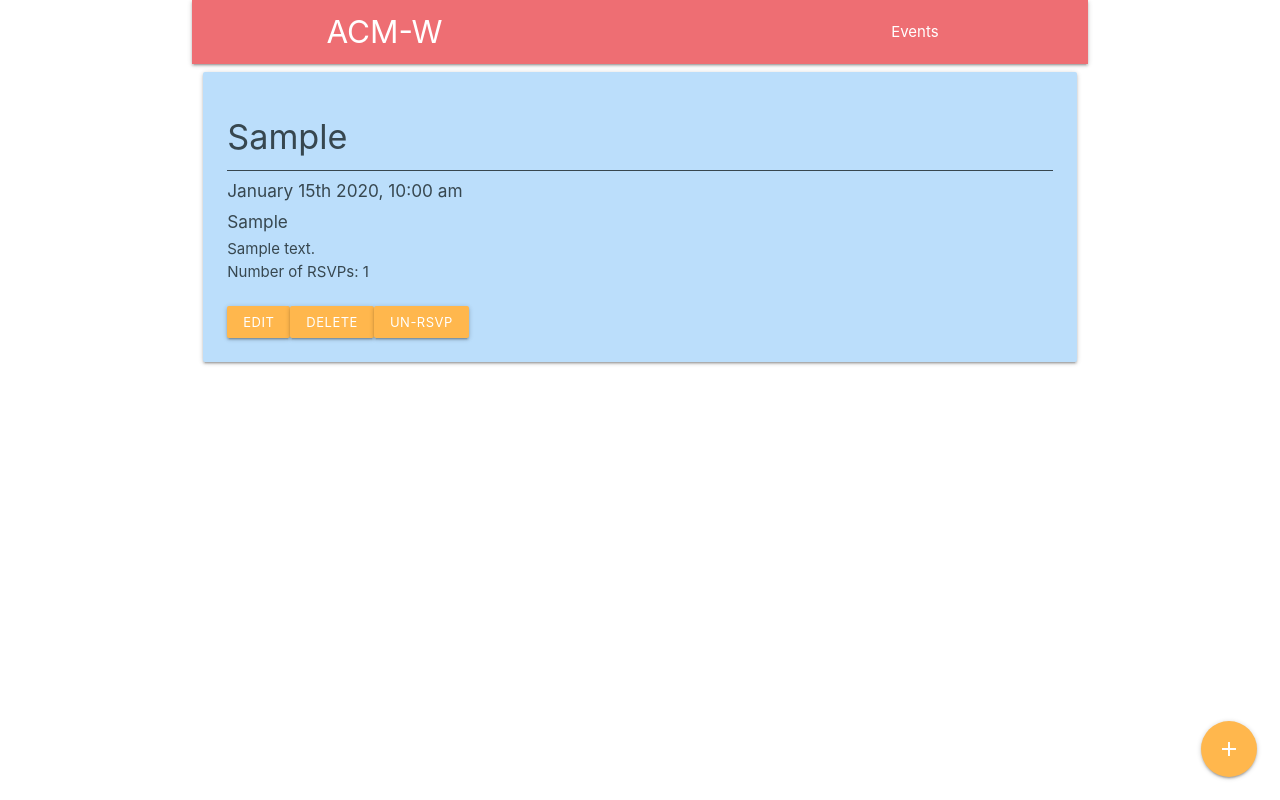
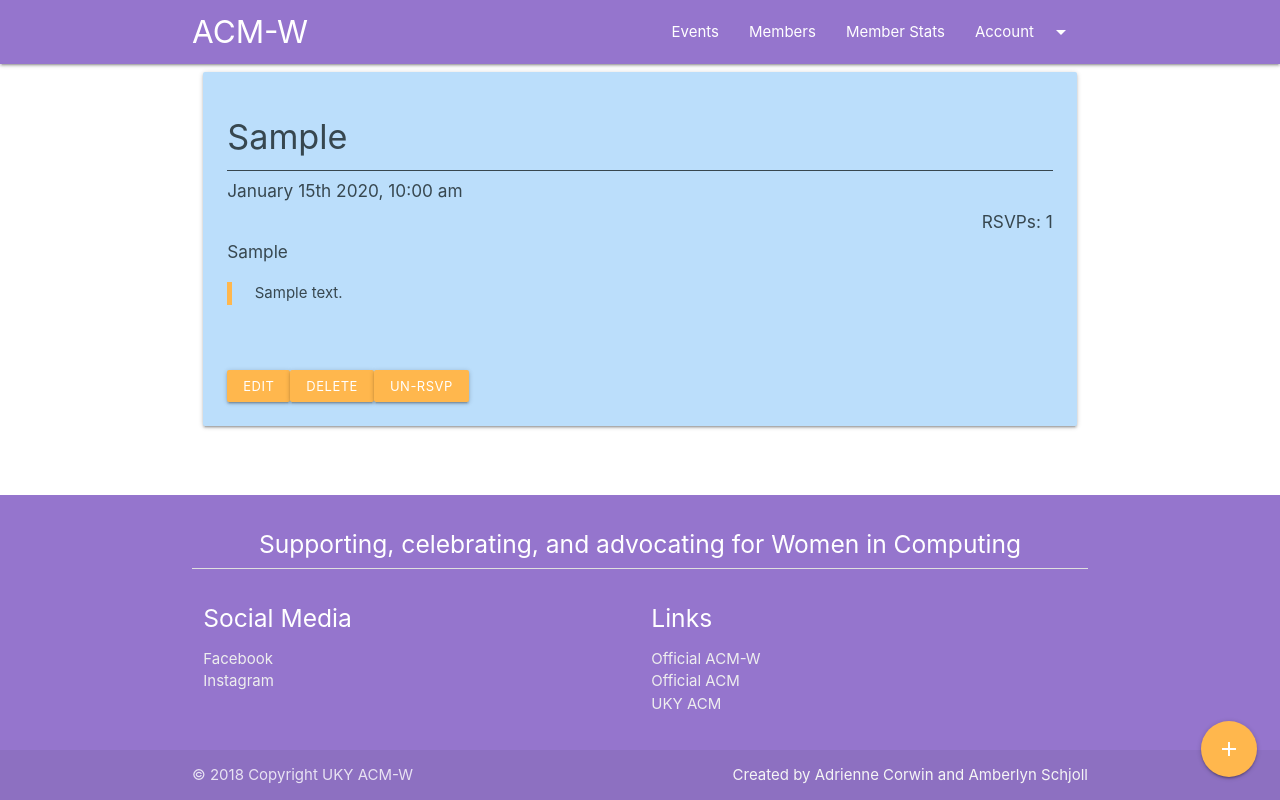
Before and after one commit to aschjoll/acmw-database, a PHP site: page /events.php?RSVP=1 in a window 1280 px wide. Run offline with PHP 8.4, Linux system fonts and the light colour scheme; the visitor is signed in with stand-in values (Sample User, id 1); tables that the repository leaves empty or names only in its code hold one stand-in row (values such as "Sample post"); data that the repository does not hold is empty; some libraries are stand-ins or nearby versions.

Commit message:
styling and members page

```diff
--- a/events.php
+++ b/events.php
@@ -82,14 +82,13 @@ while ($studentResult = mysqli_fetch_assoc($result2)){
 		      <span class="blue-grey-text text-darken-3">
 		        <h4><?php echo $title[$eventid]?></h4>
 		        <div class="divider blue-grey darken-3"></div>
-		          <h6><?php echo $formattedDateTime[$eventid]?></h6>
-			  <h6><?php echo $location[$eventid]?></h6>
-		          <?php echo $description[$eventid]?><br>
-			  <?php echo "Number of RSVPs: ".$RSVPCount; ?><br><br>
+		          <h6><?php echo $formattedDateTime[$eventid]?></h6><h6 class="right-align"><?php echo "RSVPs: ".$RSVPCount; ?></h6>
+		  <h6><?php echo $location[$eventid]?></h6>
+		  <blockquote><?php echo $description[$eventid]?></blockquote><br><br>
 		          <?php
 				if ($isOfficer){
 					echo "<a class=\"waves-effect waves-light btn-small modal-trigger orange lighten-2\" href=\"#edit$eventid\">Edit</a>";
-		          		echo "<a class=\"waves-effect waves-light btn-small orange lighten-2\" href=\"?delete=$eventid\">Delete</a>";
+		          		echo "<a class=\"waves-effect waves-light btn-small orange lighten-2\" href=\"events.php?delete=$eventid\">Delete</a>";
 		          	}
 				if (!$RSVPEED[$eventid]){
 					echo "<a class=\"waves-effect waves-light btn-small orange lighten-2\" href=\"?RSVP=$eventid\">RSVP</a>";
--- a/footer.php
+++ b/footer.php
@@ -1,13 +1,76 @@
+     </main>
+  </div>
+</body>
+	<footer class="page-footer deep-purple lighten-2">
+          <div class="container">
+            <div class="row">
+              <div class="center">
+                <h5 class="white-text">Supporting, celebrating, and advocating for Women in Computing</h5>
+              <div class="divider"></div>
+	      </div>
+            </div>
+            <div class="row">
+              <div class="col s6 push-s6">
+                <h5 class="white-text">Links</h5>
+                <ul>
+                  <li><a class="grey-text text-lighten-3" href="https://women.acm.org/">Official ACM-W</a></li>
+		  <li><a class="grey-text text-lighten-3" href="https://www.acm.org/">Official ACM</a></li>
+		  <li><a class="grey-text text-lighten-3" href="http://acm.cs.uky.edu/">UKY ACM</a></li>
+                </ul>
+              </div>
+	      <div class="col s6 pull-s6">
+		<h5 class="white-text">Social Media</h5>
+		<ul>
+		  <li><a class="grey-text text-lighten-3" href="https://www.facebook.com/ukacmw/">Facebook</a></li>
+		  <li><a class="grey-text text-lighten-3" href="https://www.instagram.com/ukacmw/">Instagram</a></li>
+	      </div>
+            </div>
+          </div>
+          <div class="footer-copyright">
+            <div class="container">
+            © 2018 Copyright UKY ACM-W
+            <span class="grey-text text-lighten-4 right">Created by Adrienne Corwin and Amberlyn Schjoll</span>
+            </div>
+          </div>
+        </footer>
+</html>
+<style>
+  body {
+    display: flex;
+    min-height: 100vh;
+    flex-direction: column;
+  }
 
-</div>
+  main {
+    flex: 1 0 auto;
+  }
+
+  blockquote{
+    margin: 20px 0;
+    padding-left: 1.5rem;
+    border-left: 5px solid #ffb74d; /* Just change the color value and that's it*/
+  }
+</style>
     <script type = "text/javascript" src = "https://code.jquery.com/jquery-3.1.1.min.js"></script>
     <script src = "https://cdnjs.cloudflare.com/ajax/libs/materialize/1.0.0/js/materialize.min.js"></script>
 
-</body>
-</html>
+<style>
+  body {
+    display: flex;
+    min-height: 100vh;
+    flex-direction: column;
+  }
+
+  main {
+    flex: 1 0 auto;
+  }
+</style>
+<script type = "text/javascript" src = "https://code.jquery.com/jquery-3.1.1.min.js"></script>
+    <script src = "https://cdnjs.cloudflare.com/ajax/libs/materialize/1.0.0/js/materialize.min.js"></script>
 
 <script>
   jQuery(document).ready(function(){
-    jQuery('.sidenav').sidenav();
-  });
+
+  $(".dropdown-trigger").dropdown();
+});
 </script>
--- a/header.php
+++ b/header.php
@@ -1,18 +1,35 @@
 <!DOCTYPE html>
+<?php
+  if (isset($_GET['logout'])) {
+        session_destroy();
+        unset($_SESSION['username']);
+        header("location: login.php");
+  }
+?>
 <head>
         <link rel="stylesheet" href="https://cdnjs.cloudflare.com/ajax/libs/materialize/1.0.0/css/materialize.min.css">
          <link href="https://fonts.googleapis.com/icon?family=Material+Icons" rel="stylesheet">
         <title>UKY ACM-W</title>
 </head>
-<div class="container">
+<header>
+
+<!-- Dropdown Structure -->
+<ul id="dropdown1" class="dropdown-content">
+  <li><a href="#!">My Profile</a></li>
+  <li class="divider"></li>
+  <li><a href="?logout='1'">Logout</a><li>
+</ul>
   <nav>
-    <div class="nav-wrapper">
+    <div class="nav-wrapper deep-purple lighten-2">
       <div class="container">
-        <a href="welcome.php" class="brand-logo"> ACM-W</a>
-        <a href="#" data-target="mobile-demo" class="sidenav-trigger"><i class="material-icons">menu</i></a>
-        <ul class="right hide-on-med-and-down">
-          <li><a href="events.php">Events</a></li>
-        </ul>
+          <a href="welcome.php" class="brand-logo">ACM-W</a>
+          <a href="#" data-target="mobile-demo" class="sidenav-trigger"><i class="material-icons">menu</i></a>
+          <ul class="right hide-on-med-and-down">
+            <li><a href="events.php">Events</a></li>
+	    <li><a href="members.php">Members</a><li>
+	    <li><a href="memberStats.php">Member Stats</a><li>
+	    <li><a class="dropdown-trigger" href="#!" data-target="dropdown1">Account<i class="material-icons right">arrow_drop_down</i></a>
+          </ul>
       </div>
     </div>
   </nav>
@@ -20,5 +37,7 @@
   <ul class="sidenav" id="mobile-demo">
     <li><a href="events.php">Events</a></li>
   </ul>
-
+</header>
+<main>
 <body>
+<div class="container">
--- a/session.php
+++ b/session.php
@@ -1,6 +1,6 @@
 <?php
    include('config.php');
-   session_start();
+   //session_start();
 
    $user_check = $_SESSION['login_user'];
 
```
Also changed, not shown: delete.php (added, +29 -0 lines), members.php (added, +68 -0 lines), welcome.php (+44 -10 lines).
